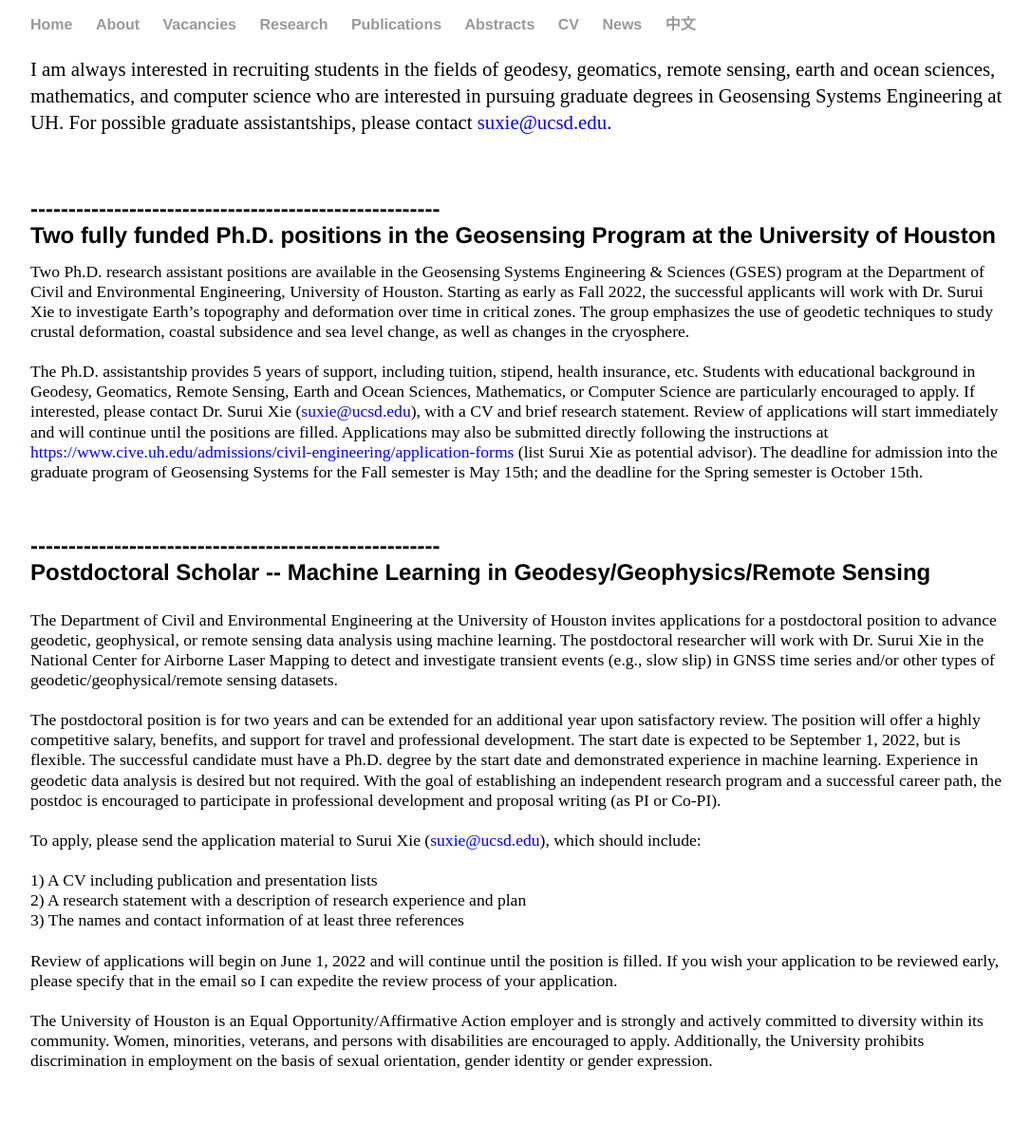
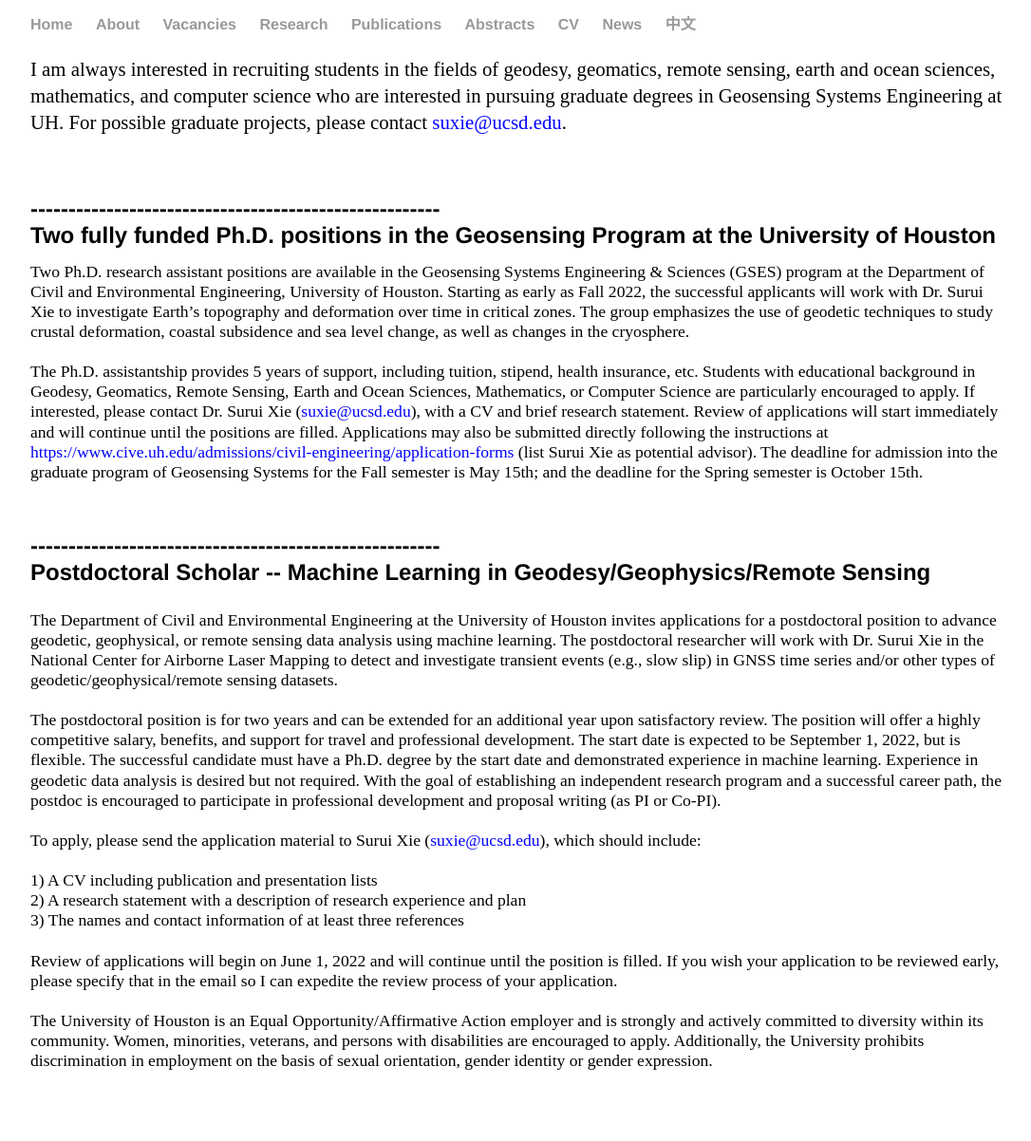
Before and after one commit to suruixie/suruixie.github.io, a Jekyll site: the page built from vacancies/index.html, in a window 1280 px wide. Shown: the whole page at 95% size, without its empty margins (96-1182 px from the left). Built offline with Jekyll 4.4.1, drawn with Linux system fonts in a browser that asks for light colours.

Commit message:
Update index.html

```diff
--- a/vacancies/index.html
+++ b/vacancies/index.html
@@ -5,7 +5,7 @@
 
 <p style="margin-top:0em; margin-bottom:3em; line-height:135%;">
 	I am always interested in recruiting students in the fields of geodesy, geomatics, remote sensing, earth and ocean sciences, mathematics, and computer science who are interested in pursuing graduate degrees in Geosensing Systems Engineering at UH.
-	For possible graduate assistantships, please contact <a href="mailto:suxie@ucsd.edu" style="color:#0000FF;">suxie@ucsd.edu</a>.
+	For possible graduate projects, please contact <a href="mailto:suxie@ucsd.edu" style="color:#0000FF;">suxie@ucsd.edu</a>.
   <br>
 </p>
 
```
